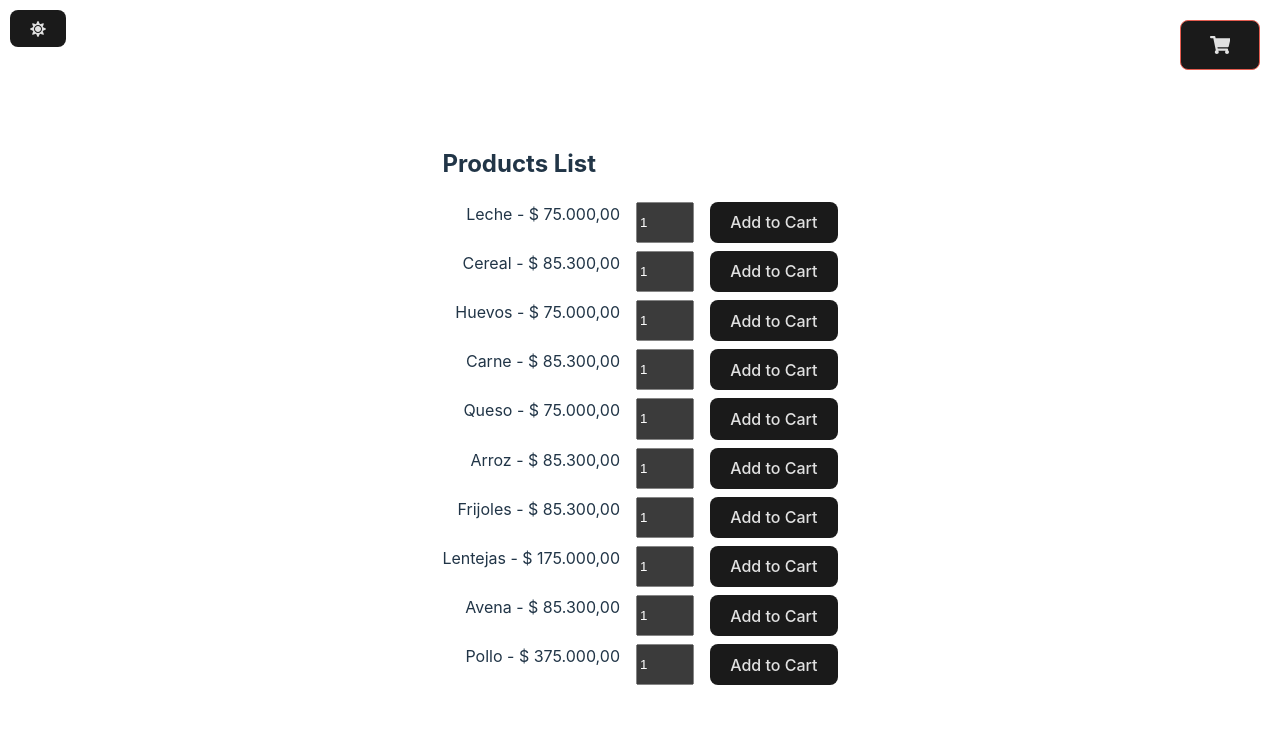
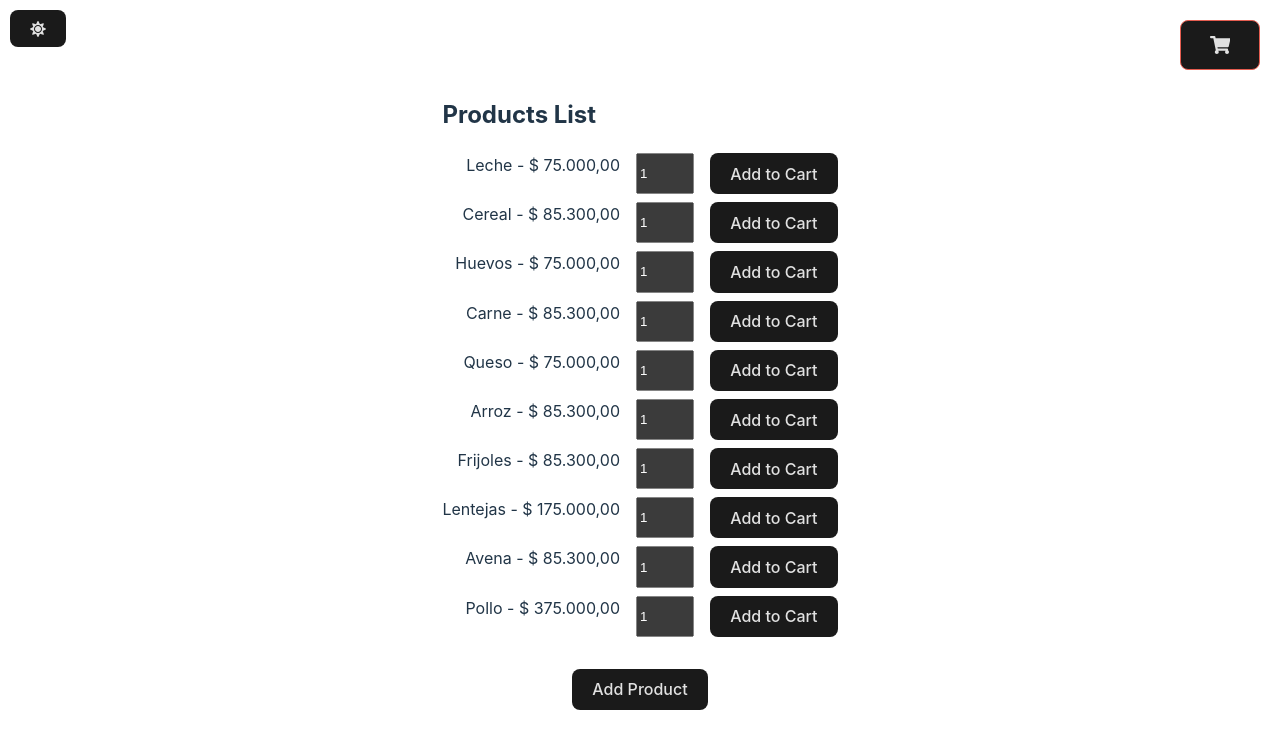
Before and after one commit to MartinDCalderonP/n5-challenge, a React (Vite) app: page / in a window 1280 px wide. Shown: the top 748 px of the page. Built offline with nearby package versions, Linux system fonts and the light colour scheme.

Commit message:
feat: add "Add Product" button to ProductsList component

```diff
--- a/src/components/ProductsList/index.tsx
+++ b/src/components/ProductsList/index.tsx
@@ -1,9 +1,12 @@
 import ProductListItem from './ProductListItem'
 import styles from './styles.module.scss'
 import useProductsList from '../../hook/useProductsList'
+import { useNavigate } from 'react-router-dom'
 
 const ProductsList = () => {
   const { productsList } = useProductsList()
+
+  const navigate = useNavigate()
 
   return (
     <article>
@@ -18,6 +21,14 @@ const ProductsList = () => {
           />
         ))}
       </ul>
+      <div className={styles.addProductButtonWrapper}>
+        <button
+          className={styles.addProductButton}
+          onClick={() => navigate('/add-product')}
+        >
+          Add Product
+        </button>
+      </div>
     </article>
   )
 }
--- a/src/components/ProductsList/styles.module.scss
+++ b/src/components/ProductsList/styles.module.scss
@@ -3,3 +3,10 @@
   margin: 0;
   padding: 0;
 }
+
+.addProductButtonWrapper {
+  align-items: center;
+  display: flex;
+  justify-content: center;
+  margin: 2rem 0;
+}
```
